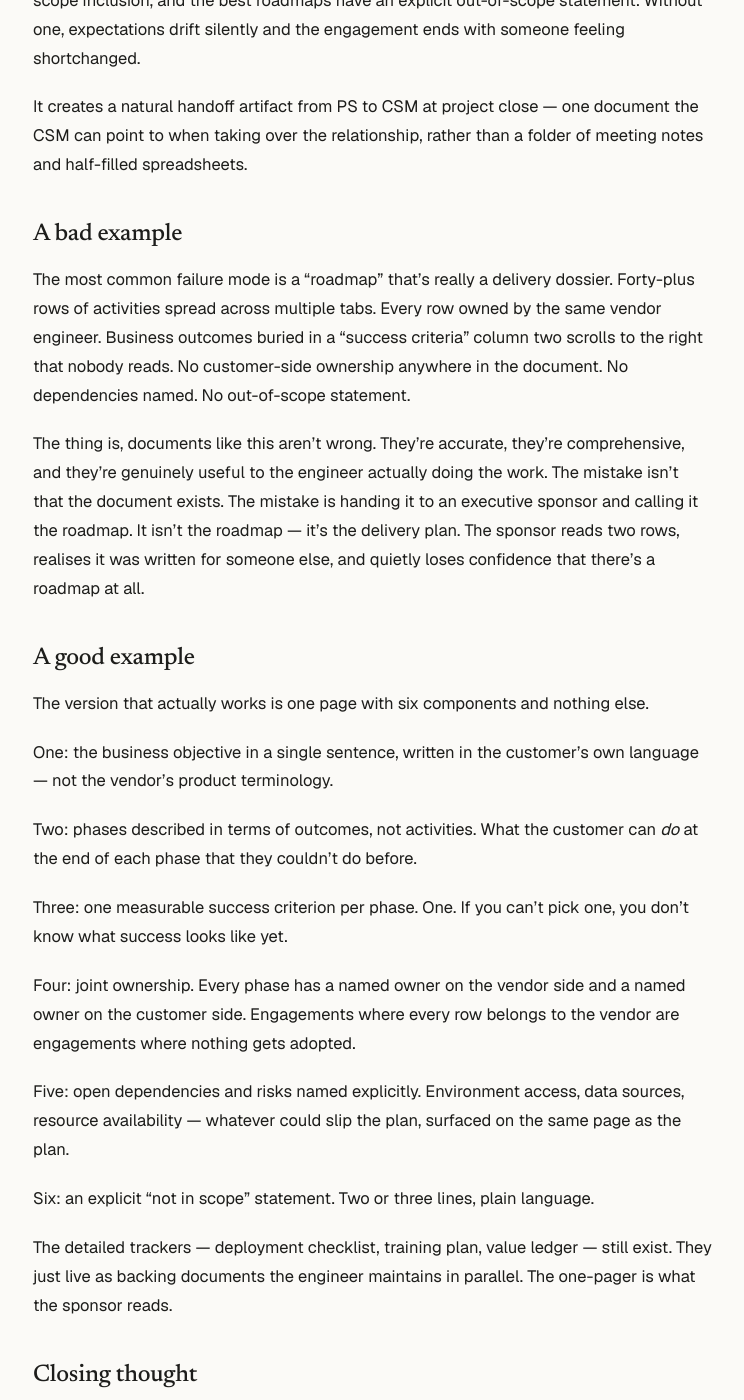
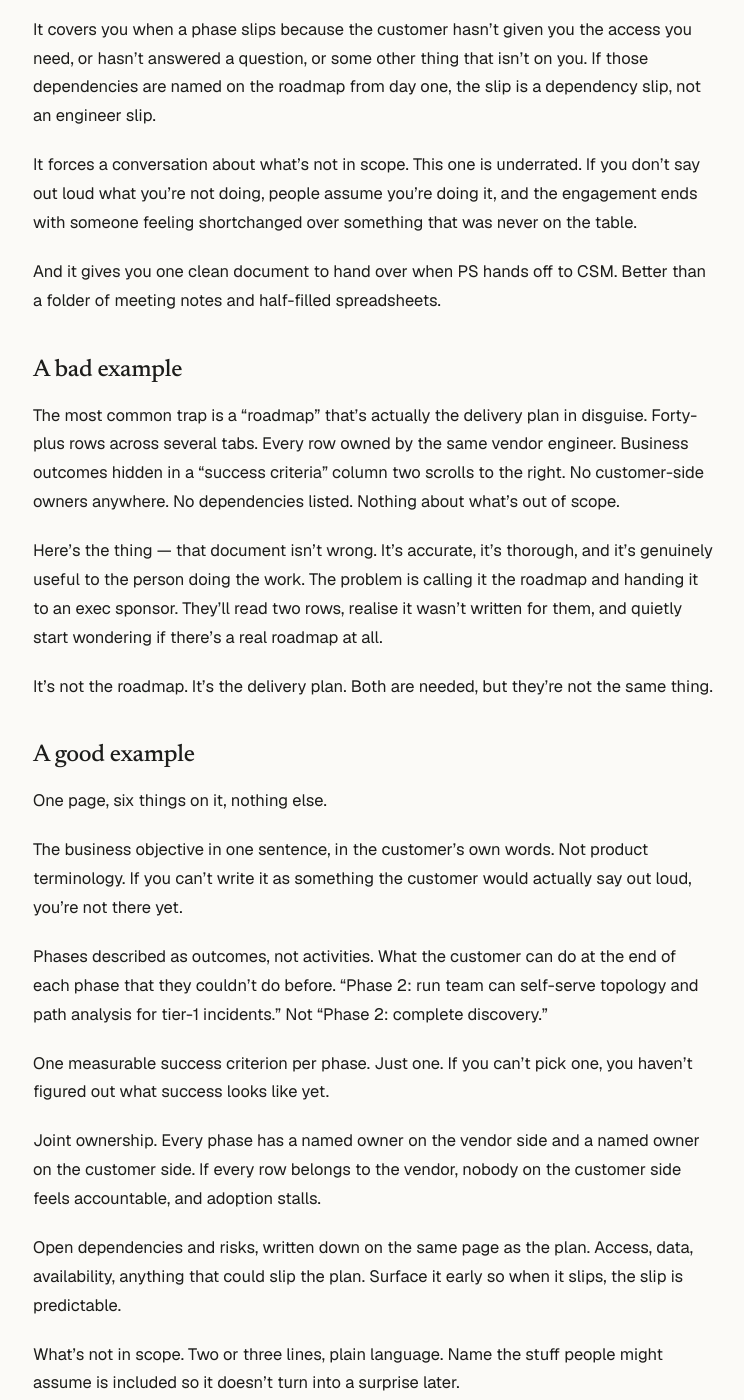
Before and after one commit to amarinjs/sitio, a Jekyll site: the page built from _posts/2026-04-20-roadmaps-what-are-they-good-for.md, in a window 1280 px wide and 1400 px high, scrolled down 1522 px. Shown: the whole window, without its empty margins (267-1011 px from the left). Built offline with Jekyll 4.4.1, drawn with Linux system fonts in a browser that asks for light colours; some of the changed text lies outside the part shown.

Commit message:
Rewrite roadmaps post in author's voice
Keeps frontmatter, link, and blockquote CTA format unchanged.
Section order preserved (intro → what it is → template → what
it's good for → bad → good → closing). Minor heading tweak:
"What a roadmap is good for" → "What a roadmap is actually
good for."

Co-Authored-By: Claude Opus 4.7 (1M context) <noreply@anthropic.com>

```diff
--- a/_posts/2026-04-20-roadmaps-what-are-they-good-for.md
+++ b/_posts/2026-04-20-roadmaps-what-are-they-good-for.md
@@ -4,63 +4,67 @@ tags: [professional-services, roadmaps, customer-success]
 excerpt_summary: "Why roadmap formats keep changing, what a roadmap actually is underneath the format, and a one-page template that stops you rebuilding the substance every time the framing shifts."
 ---
 
- Every customer engagement reaches the point where someone asks for "a roadmap." The word does a lot of work. It means one thing to an executive sponsor  trying to justify spend, something else to a technical lead planning next quarter's work, and something else again to the engineer doing hands-on delivery.
+Every customer engagement hits a point where someone asks for a roadmap. And the word gets used for a lot of different things. An exec sponsor hears "roadmap" and thinks about whether the money is paying off. A tech lead hears it and thinks about next quarter's work. The engineer doing the delivery hears it and thinks about what's on their plate next Monday. Same word, three different things, and all of them are fair.
 
 ## What a roadmap actually is
 
-A roadmap is a shared agreement between a vendor and a customer about what outcomes will be achieved, in what sequence, by when, and how both sides will know it worked. Everything else — Gantts, swimlanes, RAG dashboards, phase tables — is a rendering of that agreement for a particular audience.
+A roadmap is an agreement between a vendor and a customer about what's going to get done, in what order, by when, and how both sides will know it worked. That's it. Everything else — the Gantt charts, the phase tables, the RAG dashboards — is just a way of showing that agreement to a specific audience.
 
-Four audiences typically want a look:
+Usually four audiences end up wanting to look at it:
 
-- The customer's executive sponsor wants outcomes and business value. The question they're answering is "is this investment paying off?"
-- The customer's technical lead wants to know what's happening this quarter, who owns what, and what's blocking.
-- The vendor's CSM or PS leadership wants risk, adoption health, and some read on the renewal trajectory.
-- The delivery engineer wants to know what to do next Monday.
+- The customer's exec sponsor, who wants to see outcomes and whether the money was worth it
+- The customer's tech lead, who wants to know what's happening this quarter and who owns what
+- The vendor's CSM or PS lead, who wants to see risk and whether the account looks healthy
+- The delivery engineer, who wants a checklist
+
+Each one wants something slightly different from the same document, which is why "the roadmap" keeps getting asked for in new shapes. It's not that anyone is being difficult — it's that one document is doing four jobs.
 
 ## A template you can use
 
-I built a fillable HTML template that captures the structure described below. Click any field to edit, click the status pills to cycle between Complete, In progress, and Not started, then print to PDF when you're done. Edits live in your browser only — nothing is sent anywhere.
+I put together a fillable HTML template that has the structure I'll describe below. Click any field to edit it, click the status pills to cycle through Complete / In progress / Not started, then print to PDF when you're done. Your edits stay in the browser — nothing gets sent anywhere.
 
 > **[→ Open the fillable one-page roadmap template](/sitio/assets/roadmap-template.html)**
 >
 > Click any field to edit. Print to PDF when you're done.
 
-## What a roadmap is good for
+## What a roadmap is actually good for
 
-When it works, a roadmap earns its keep in a few specific ways.
+A few things, when it's done right.
 
-It prevents "what have you done for us lately" conversations at renewal, because the value delivered is documented in the customer's own words, against outcomes they agreed to at the start.
+It gives you something to point at when renewal time comes around and someone asks what's been delivered. If the value is written down in the customer's own words, against things they agreed to at the start, that conversation is a lot shorter.
 
-It gives the engineer cover when a phase slips due to a customer-side dependency, because those dependencies were named up front — so the conversation is about the blocker, not about the engineer.
+It covers you when a phase slips because the customer hasn't given you the access you need, or hasn't answered a question, or some other thing that isn't on you. If those dependencies are named on the roadmap from day one, the slip is a dependency slip, not an engineer slip.
 
-It forces the conversation about what we're *not* doing. Scope exclusion is as important as scope inclusion, and the best roadmaps have an explicit out-of-scope statement. Without one, expectations drift silently and the engagement ends with someone feeling shortchanged.
+It forces a conversation about what's not in scope. This one is underrated. If you don't say out loud what you're not doing, people assume you're doing it, and the engagement ends with someone feeling shortchanged over something that was never on the table.
 
-It creates a natural handoff artifact from PS to CSM at project close — one document the CSM can point to when taking over the relationship, rather than a folder of meeting notes and half-filled spreadsheets.
+And it gives you one clean document to hand over when PS hands off to CSM. Better than a folder of meeting notes and half-filled spreadsheets.
 
 ## A bad example
 
-The most common failure mode is a "roadmap" that's really a delivery dossier. Forty-plus rows of activities spread across multiple tabs. Every row owned by the same vendor engineer. Business outcomes buried in a "success criteria" column two scrolls to the right that nobody reads. No customer-side ownership anywhere in the document. No dependencies named. No out-of-scope statement.
+The most common trap is a "roadmap" that's actually the delivery plan in disguise. Forty-plus rows across several tabs. Every row owned by the same vendor engineer. Business outcomes hidden in a "success criteria" column two scrolls to the right. No customer-side owners anywhere. No dependencies listed. Nothing about what's out of scope.
 
-The thing is, documents like this aren't wrong. They're accurate, they're comprehensive, and they're genuinely useful to the engineer actually doing the work. The mistake isn't that the document exists. The mistake is handing it to an executive sponsor and calling it the roadmap. It isn't the roadmap — it's the delivery plan. The sponsor reads two rows, realises it was written for someone else, and quietly loses confidence that there's a roadmap at all.
+Here's the thing — that document isn't wrong. It's accurate, it's thorough, and it's genuinely useful to the person doing the work. The problem is calling it the roadmap and handing it to an exec sponsor. They'll read two rows, realise it wasn't written for them, and quietly start wondering if there's a real roadmap at all.
+
+It's not the roadmap. It's the delivery plan. Both are needed, but they're not the same thing.
 
 ## A good example
 
-The version that actually works is one page with six components and nothing else.
+One page, six things on it, nothing else.
 
-One: the business objective in a single sentence, written in the customer's own language — not the vendor's product terminology.
+The business objective in one sentence, in the customer's own words. Not product terminology. If you can't write it as something the customer would actually say out loud, you're not there yet.
 
-Two: phases described in terms of outcomes, not activities. What the customer can *do* at the end of each phase that they couldn't do before.
+Phases described as outcomes, not activities. What the customer can do at the end of each phase that they couldn't do before. "Phase 2: run team can self-serve topology and path analysis for tier-1 incidents." Not "Phase 2: complete discovery."
 
-Three: one measurable success criterion per phase. One. If you can't pick one, you don't know what success looks like yet.
+One measurable success criterion per phase. Just one. If you can't pick one, you haven't figured out what success looks like yet.
 
-Four: joint ownership. Every phase has a named owner on the vendor side and a named owner on the customer side. Engagements where every row belongs to the vendor are engagements where nothing gets adopted.
+Joint ownership. Every phase has a named owner on the vendor side and a named owner on the customer side. If every row belongs to the vendor, nobody on the customer side feels accountable, and adoption stalls.
 
-Five: open dependencies and risks named explicitly. Environment access, data sources, resource availability — whatever could slip the plan, surfaced on the same page as the plan.
+Open dependencies and risks, written down on the same page as the plan. Access, data, availability, anything that could slip the plan. Surface it early so when it slips, the slip is predictable.
 
-Six: an explicit "not in scope" statement. Two or three lines, plain language.
+What's not in scope. Two or three lines, plain language. Name the stuff people might assume is included so it doesn't turn into a surprise later.
 
-The detailed trackers — deployment checklist, training plan, value ledger — still exist. They just live as backing documents the engineer maintains in parallel. The one-pager is what the sponsor reads.
+The detailed trackers — deployment checklist, training plan, value ledger — still exist. They live as backing documents you maintain alongside. The one-pager is the thing the sponsor actually reads.
 
 ## Closing thought
 
-Different audiences need different framings of the same actions and outcomes, and the framing that worked last quarter won't always be the framing that works this quarter. The engineer who understands this stops re-doing the work every time the framing shifts, and instead keeps the underlying structure stable and re-frames the view on top.
+Different audiences need different framings of the same work, and the framing that worked last quarter might not be the one that works this quarter. Figuring that out early saves you from re-doing the underlying work every time the framing shifts. Keep the structure stable, change the view.
```
